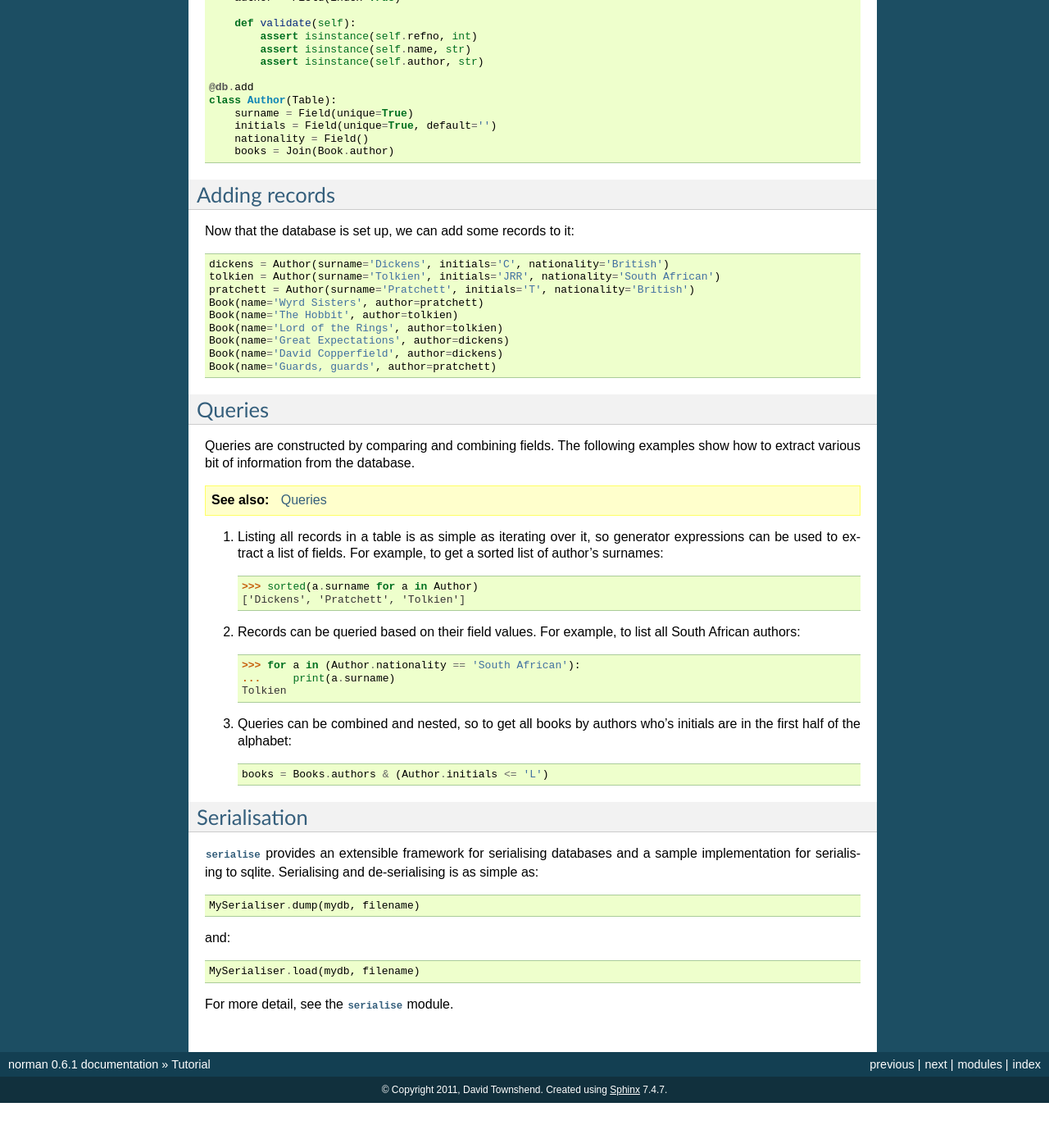
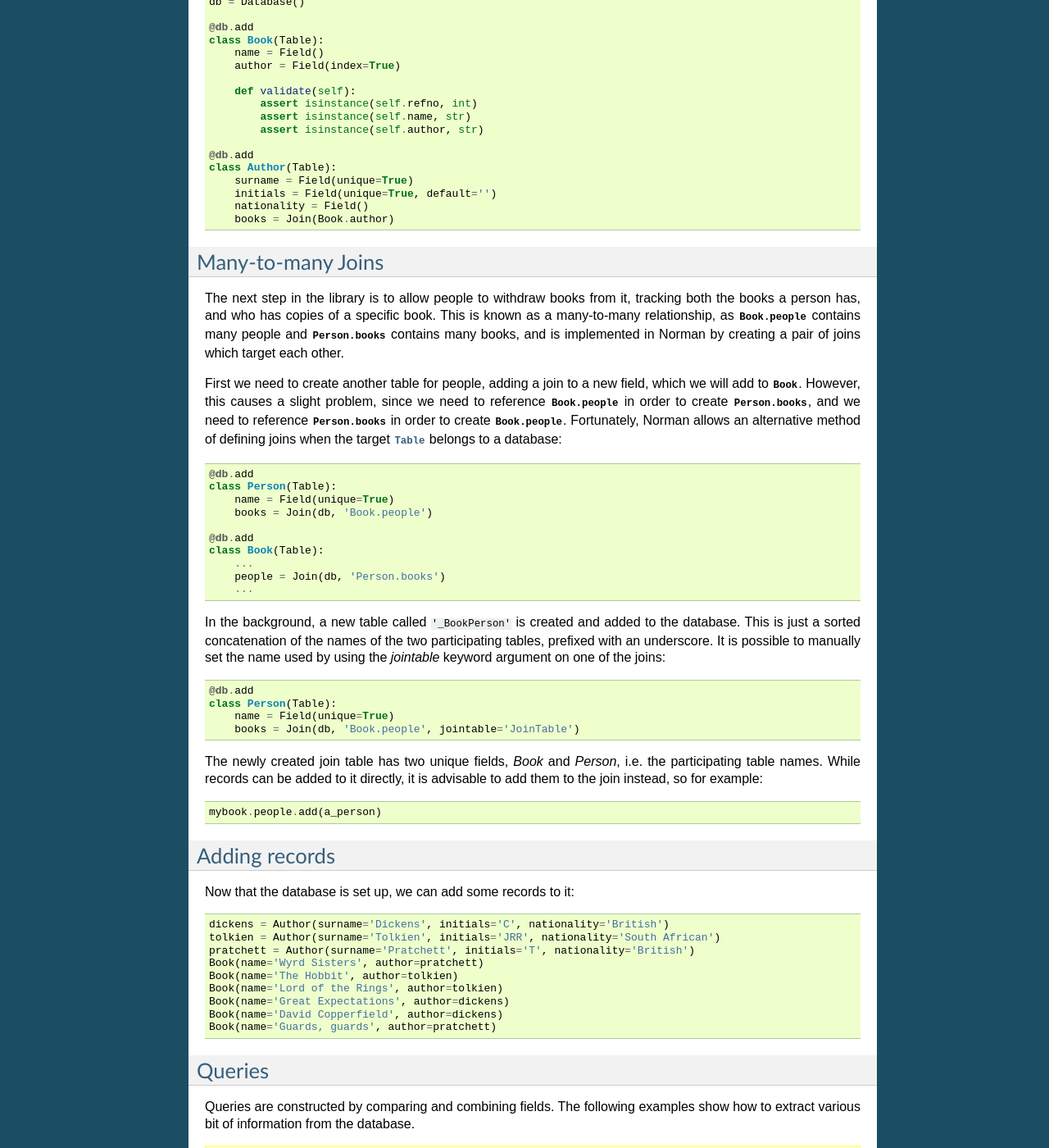
Before and after one commit to aquavitae/norman, a Sphinx documentation site: the page built from doc/source/tutorial.rst, in a window 1280 px wide and 1400 px high, scrolled down 2281 px. Shown: the whole window at 82% size. Built offline with Sphinx 7.4.7, drawn with Linux system fonts in a browser that asks for light colours; before the commit the page ends 3626 px from its top, so only the background shows below that; some of the changed text lies outside the part shown.

Commit message:
Tutorial updated

```diff
--- a/doc/source/tutorial.rst
+++ b/doc/source/tutorial.rst
@@ -109,6 +109,10 @@ indexed, so `!Book.name` already supports fast lookups::
         author = Field(index=True)
         ...
 
+A `Join` can also point to another `Join`, creating what is termed a
+many-to-many relationship.  These are discussed later, since they rely on
+a `Database` being used.
+
 
 Databases
 ---------
@@ -141,6 +145,51 @@ becomes::
         initials = Field(unique=True, default='')
         nationality = Field()
         books = Join(Book.author)
+
+
+Many-to-many Joins
+------------------
+
+The next step in the library is to allow people to withdraw books from it,
+tracking both the books a person has, and who has copies of a specific book.
+This is known as a many-to-many relationship, as `!Book.people` contains
+many people and `!Person.books` contains many books, and is implemented
+in Norman by creating a pair of joins which target each other.
+
+First we need to create another table for people, adding a join to
+a new field, which we will add to `!Book`.  However, this causes a slight
+problem, since we need to reference `!Book.people` in order to create
+`!Person.books`, and we need to reference `!Person.books` in order to create
+`!Book.people`.  Fortunately, Norman allows an alternative method of defining
+joins when the target `Table` belongs to a database::
+
+    @db.add
+    class Person(Table):
+        name = Field(unique=True)
+        books = Join(db, 'Book.people')
+
+    @db.add
+    class Book(Table):
+        ...
+        people = Join(db, 'Person.books')
+        ...
+
+In the background, a new table called ``'_BookPerson'`` is created and
+added to the database.  This is just a sorted concatenation of the names of the
+two participating tables, prefixed with an underscore.  It is possible to
+manually set the name used by using the *jointable* keyword argument on one
+of the joins::
+
+    @db.add
+    class Person(Table):
+        name = Field(unique=True)
+        books = Join(db, 'Book.people', jointable='JoinTable')
+
+The newly created join table has two unique fields, *Book* and *Person*, i.e.
+the participating table names.  While records can be added to it directly, it
+is advisable to add them to the join instead, so for example::
+
+    mybook.people.add(a_person)
 
 
 Adding records
@@ -186,6 +235,14 @@ examples show how to extract various bit of information from the database.
 
         books = Books.authors & (Author.initials <= 'L')
 
+4.  A single result can be obntained using `Query.one`::
+
+        mybook = (Book.name == 'Wyrd Sisters').one()
+
+4.  Records can be added based on certain queries::
+
+        (Author.nationality == 'British').add(surname='Adams', intials='D')
+
 
 Serialisation
 -------------
```
